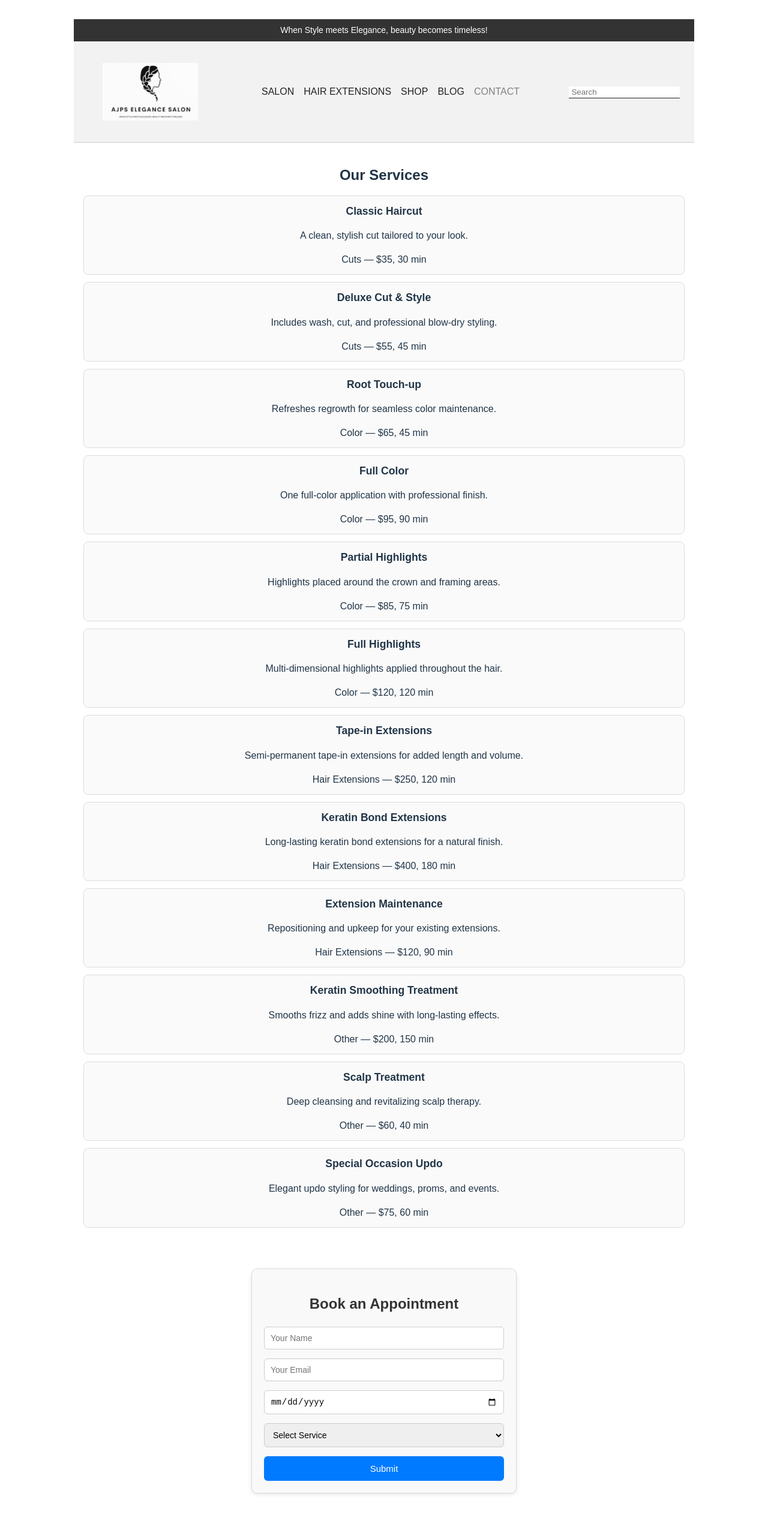
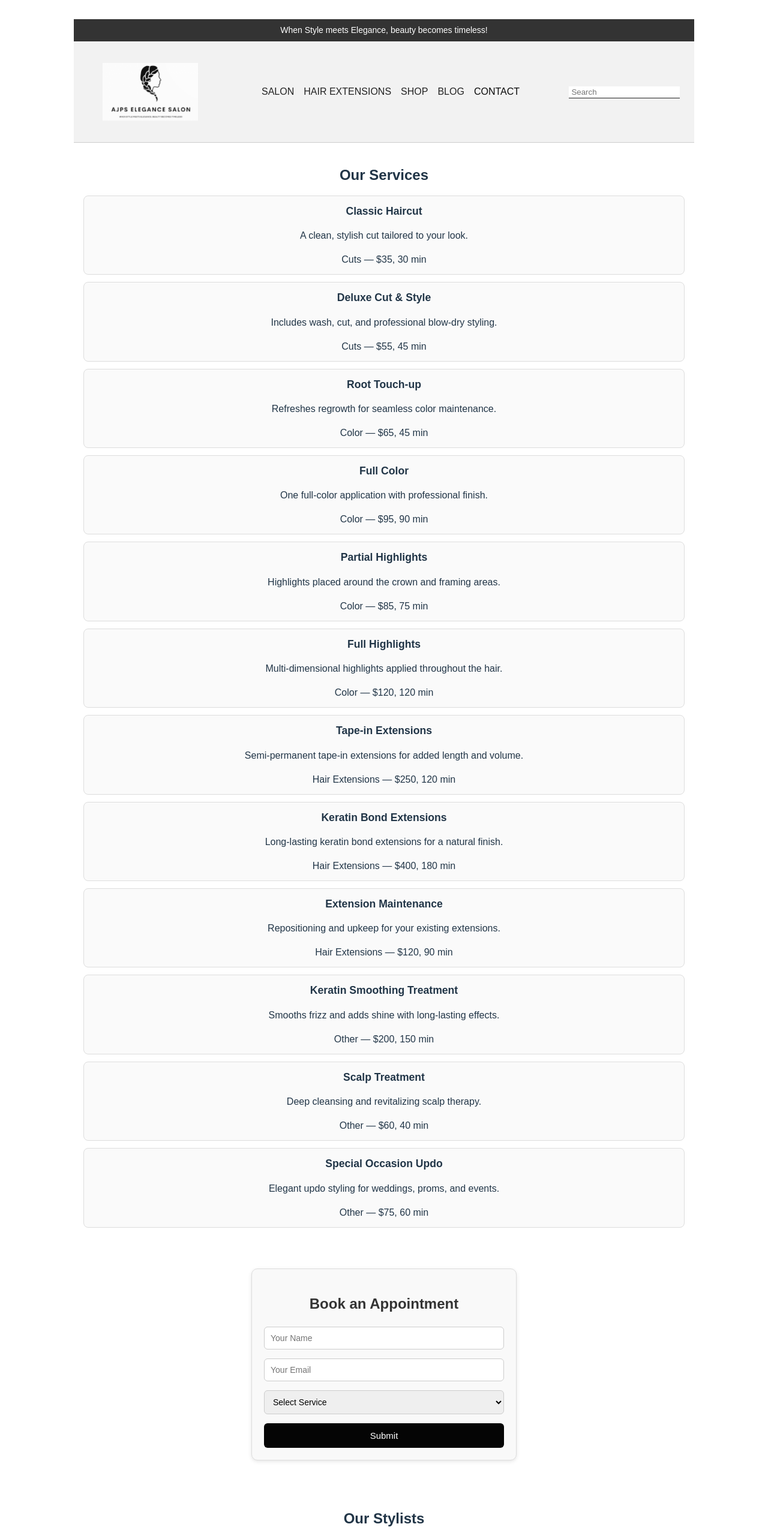
Before and after one commit to abhishekgill556/Project-full-stack, a React (Vite) app in the folder vite-project/: page / in a window 1280 px wide. Shown: the top 2566 px of the page at 60% size. Built offline with nearby package versions, Linux system fonts and the light colour scheme.

Commit message:
Fixing issuse

```diff
--- a/vite-project/src/Components/Footer/footer.tsx
+++ b/vite-project/src/Components/Footer/footer.tsx
@@ -32,7 +32,7 @@ export default function Footer() {
         </div>
 
       {/* Bottom Row */}
-      <div className="footer-bottom">APJS Elegance Salon © 2025</div>
+      <div className="footer-bottom">APJS Elegance Salon © 2025 Jasleen, Sapana, Abhisek, Prabhkiran</div>
     </footer>
   );
 }
--- a/vite-project/src/Components/Header/Header.css
+++ b/vite-project/src/Components/Header/Header.css
@@ -41,7 +41,7 @@ body {
   color: #222;
 }
 .nav a.active {
-  color: gray;
+  color: rgb(8, 8, 8);
 }
 
 .right {
--- a/vite-project/src/Components/book/book.css
+++ b/vite-project/src/Components/book/book.css
@@ -33,12 +33,12 @@
 
 .booking input:focus,
 .booking select:focus {
-  border-color: #007bff;
+  border-color: #080808;
 }
 
 .booking button {
   padding: 12px;
-  background: #007bff;
+  background: #050505;
   border: none;
   border-radius: 6px;
   color: white;
--- a/vite-project/src/Components/book/book.tsx
+++ b/vite-project/src/Components/book/book.tsx
@@ -7,13 +7,13 @@ export default function Booking() {
       <form>
         <input type="text" name="name" placeholder="Your Name" required />
         <input type="email" name="email" placeholder="Your Email" required />
-        <input type="date" name="date" required />
-        <select name="service" required>
-          <option value="">Select Service</option>
-          <option value="Haircut">Haircut</option>
-          <option value="Extensions">Extensions</option>
-          <option value="Wedding">Wedding</option>
+        <select name="service" aria-label="Select a service" required>
+        <option value="">Select Service</option>
+        <option value="Haircut">Haircut</option>
+        <option value="Extensions">Extensions</option>
+        <option value="Wedding">Wedding</option>
         </select>
+
         <button type="submit">Submit</button>
       </form>
     </section>
--- a/vite-project/src/Components/stylist/stylist.css
+++ b/vite-project/src/Components/stylist/stylist.css
@@ -19,7 +19,7 @@
 .stylist-block h3 {
   font-size: 18px;
   margin-bottom: 10px;
-  text-transform: capitalize; /* so "haircut" → "Haircut" */
+  text-transform: capitalize;
 }
 
 .stylist-block ul {
```
